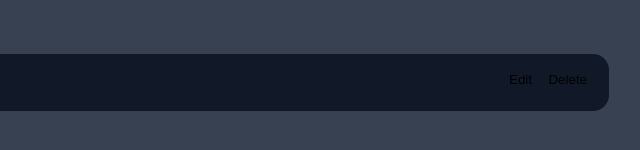
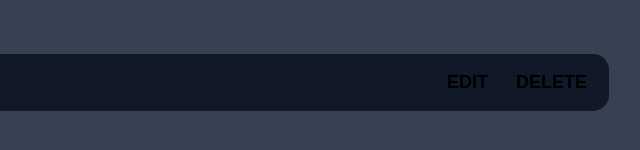
Before and after one commit to Akinyeleib/Todo-List, a plain HTML site: page index.html in a window 1280 px wide. Shown: the part 186-336 px from the top of the page, 415-1055 px from the left. Drawn offline with Linux system fonts and the light colour scheme.

Commit message:
action-button

```diff
--- a/style.css
+++ b/style.css
@@ -119,3 +119,17 @@ main{
 #task .task .content .text:not(:read-only){
     color: var(--pink);
 }
+
+#task .task .action{
+    display: flex;
+    margin: 0 -0.5rem;
+}
+
+.task .action button{
+    cursor: pointer;
+    margin: 0 0.5rem;
+    font-size: 1.125rem;
+    font-weight: 700;
+    text-transform: uppercase;
+    transition: 0.4s;
+}
```
